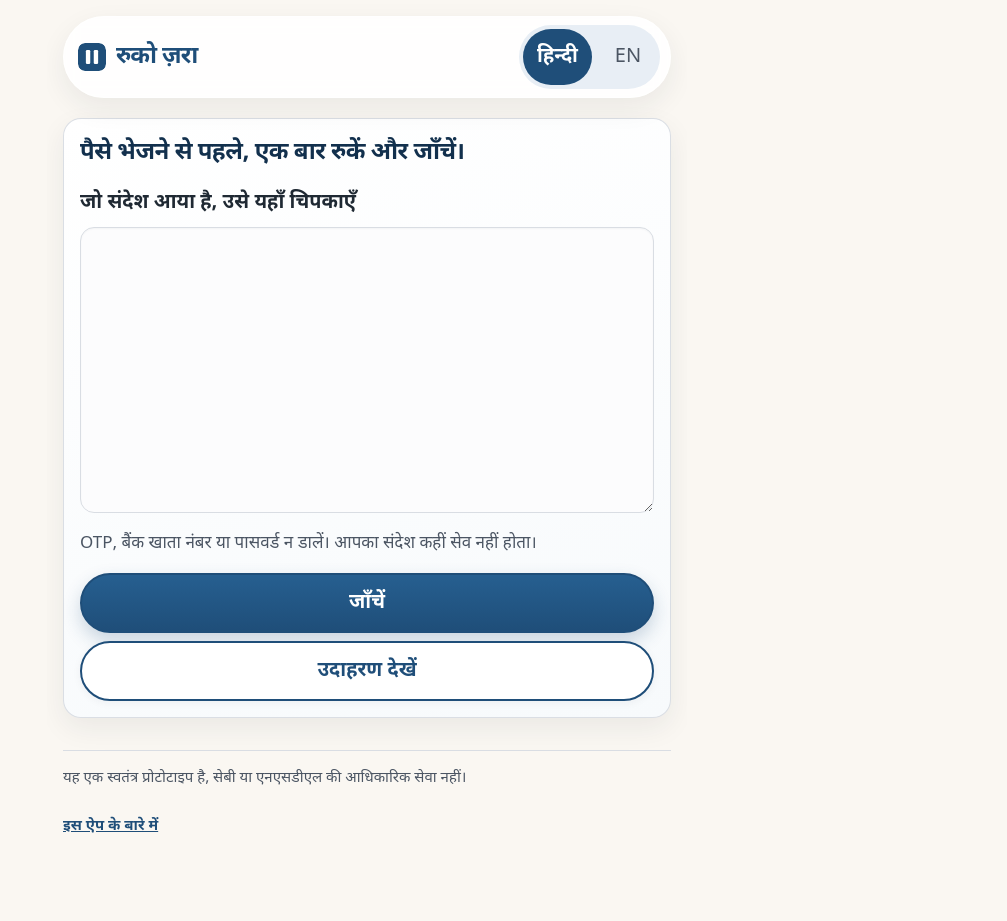
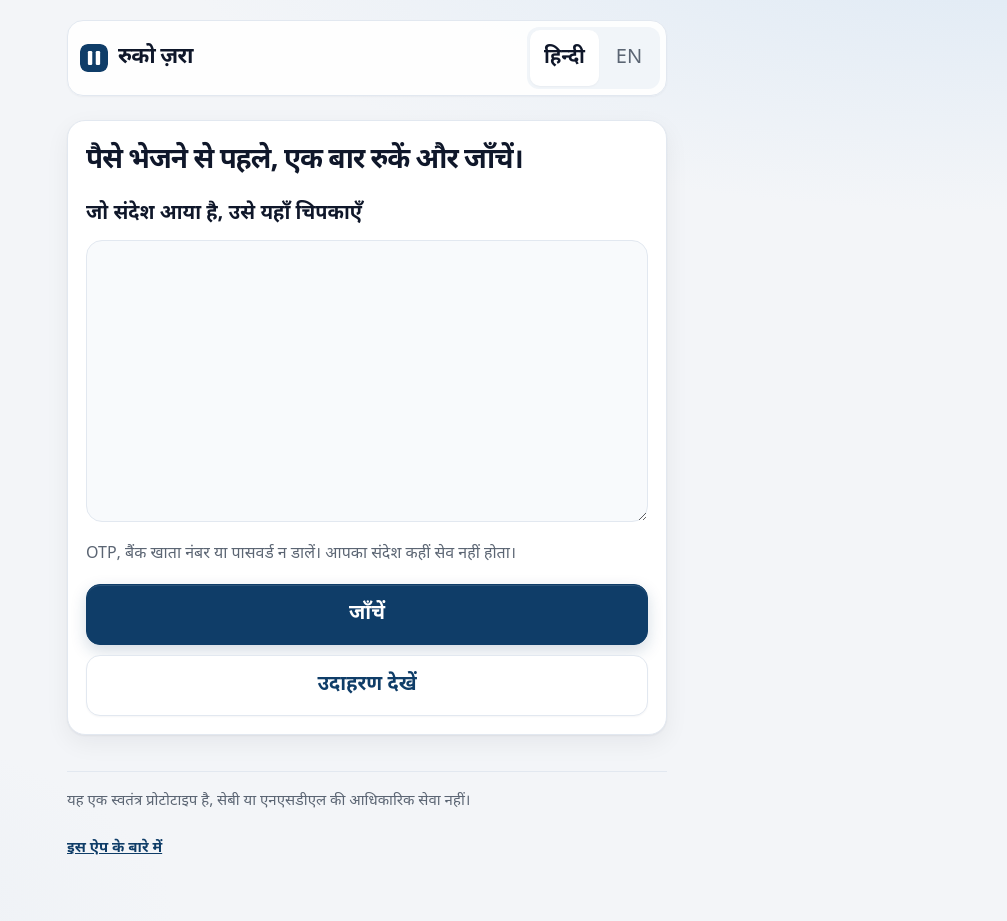
Before and after one commit to XNTOL/Ruko-Zara, a FastAPI app: page / in a window 1280 px wide. Shown: the whole page, without its empty margins (273-1280 px from the left). Before the commit the page ends 833 px from the top, so only its background shows below. Run offline with FastAPI, Linux system fonts and the light colour scheme.

Commit message:
Improved the CSS for the website.

```diff
--- a/app/static/app.css
+++ b/app/static/app.css
@@ -1,28 +1,28 @@
-/* Ruko Zara — UIUX tokens, warmer mobile-first UI. Keep under 12 KB. */
+/* Ruko Zara — modern minimal UI. Keep under 12 KB. */
 
 :root {
-  --bg: #faf7f2;
-  --text: #1f2933;
-  --muted: #4b5563;
-  --primary: #1f4e79;
+  --bg: #f3f5f8;
+  --text: #0f172a;
+  --muted: #5b6573;
+  --primary: #0f3d68;
   --primary-fg: #fff;
-  --primary-soft: #e8eef5;
-  --many-bg: #fdecea;
+  --primary-soft: #e7eef6;
+  --many-bg: #fef2f2;
   --many-bd: #b42318;
   --many-tx: #7a1710;
-  --some-bg: #fff4e0;
-  --some-bd: #b54708;
-  --some-tx: #7a2e0e;
-  --few-bg: #eaf1f8;
-  --few-bd: #1f4e79;
-  --few-tx: #12304d;
+  --some-bg: #fff7ed;
+  --some-bd: #c2410c;
+  --some-tx: #9a3412;
+  --few-bg: #eef4fa;
+  --few-bd: #0f3d68;
+  --few-tx: #0f3d68;
   --card: #ffffff;
-  --line: #d9dde3;
-  --shadow: 0 10px 28px rgba(31, 41, 51, 0.07);
-  --shadow-sm: 0 2px 8px rgba(31, 41, 51, 0.05);
+  --line: #e2e8f0;
+  --shadow: 0 1px 2px rgba(15, 23, 42, 0.05), 0 8px 24px rgba(15, 23, 42, 0.06);
+  --shadow-sm: 0 1px 2px rgba(15, 23, 42, 0.04);
   --focus: 3px solid var(--primary);
-  --radius: 14px;
-  --pad: 16px;
+  --radius: 16px;
+  --pad: 20px;
   --tap: 56px;
   --gap: 8px;
   --max: 640px;
@@ -49,21 +49,17 @@ body {
   min-height: 100vh;
   padding: max(var(--pad), env(safe-area-inset-top, 0px))
     max(var(--pad), env(safe-area-inset-right, 0px))
-    max(24px, env(safe-area-inset-bottom, 0px))
+    max(28px, env(safe-area-inset-bottom, 0px))
     max(var(--pad), env(safe-area-inset-left, 0px));
   color: var(--text);
-  font: 20px/1.6 var(--font);
+  font: 20px/1.55 var(--font);
   overflow-x: hidden;
   word-wrap: break-word;
   overflow-wrap: anywhere;
-  background-color: var(--bg);
-  background-image:
-    linear-gradient(180deg, rgba(31, 78, 121, 0.09) 0 6px, transparent 6px),
-    radial-gradient(circle at 12px 18px, rgba(31, 78, 121, 0.07) 1.5px, transparent 2px),
-    radial-gradient(110% 70% at 100% 0%, var(--few-bg) 0%, transparent 55%),
-    radial-gradient(80% 50% at 0% 100%, #f0e6da 0%, transparent 45%),
+  background:
+    radial-gradient(120% 60% at 100% -10%, #dce8f4 0%, transparent 55%),
+    radial-gradient(90% 50% at -10% 100%, #e8edf3 0%, transparent 50%),
     var(--bg);
-  background-size: auto, 24px 24px, auto, auto, auto;
 }
 
 .skip-link {
@@ -114,18 +110,17 @@ textarea:focus-visible {
   align-items: center;
   justify-content: space-between;
   gap: var(--gap);
-  margin: 0 0 1.25rem;
-  padding: 8px 10px 8px 14px;
-  border: 1px solid rgba(255, 255, 255, 0.7);
-  border-radius: 999px;
-  background: rgba(255, 255, 255, 0.88);
-  box-shadow: var(--shadow);
-  backdrop-filter: blur(8px);
+  margin: 0 0 1.5rem;
+  padding: 6px 6px 6px 12px;
+  border: 1px solid var(--line);
+  border-radius: var(--radius);
+  background: rgba(255, 255, 255, 0.92);
+  box-shadow: var(--shadow-sm);
 }
 
 .brand {
-  color: var(--primary);
-  font-size: 24px;
+  color: var(--text);
+  font-size: 22px;
   font-weight: 700;
   line-height: 1.2;
   text-decoration: none;
@@ -140,16 +135,16 @@ textarea:focus-visible {
   width: 28px;
   height: 28px;
   flex-shrink: 0;
-  border-radius: 7px;
+  border-radius: 8px;
 }
 
 .lang-switch {
   display: flex;
-  gap: var(--gap);
+  gap: 2px;
   flex-shrink: 0;
-  padding: 4px;
-  border-radius: 999px;
-  background: var(--primary-soft);
+  padding: 3px;
+  border-radius: 12px;
+  background: #f1f5f9;
 }
 
 .lang-switch a,
@@ -163,7 +158,7 @@ textarea:focus-visible {
   justify-content: center;
   padding: 8px 14px;
   border: 0;
-  border-radius: 999px;
+  border-radius: 10px;
   background: transparent;
   font: inherit;
   cursor: pointer;
@@ -173,59 +168,60 @@ textarea:focus-visible {
 
 .lang-switch a[aria-current="true"],
 .lang-switch .lang-opt[aria-current="true"] {
-  color: var(--primary-fg);
+  color: var(--text);
   font-weight: 700;
-  background: var(--primary);
+  background: #fff;
+  box-shadow: var(--shadow-sm);
 }
 
 .hero-card {
   margin: 0 0 1rem;
-  padding: 18px 16px 16px;
-  border-radius: calc(var(--radius) + 4px);
-  background: linear-gradient(165deg, #fff 0%, #f7fafc 100%);
-  border: 1px solid rgba(217, 221, 227, 0.95);
+  padding: 22px 18px 18px;
+  border-radius: calc(var(--radius) + 2px);
+  background: var(--card);
+  border: 1px solid var(--line);
   box-shadow: var(--shadow);
 }
 
 .tagline {
-  margin: 0 0 1.1rem;
-  font-size: clamp(20px, 5.2vw, 24px);
+  margin: 0 0 1.25rem;
+  font-size: clamp(22px, 5.4vw, 28px);
   font-weight: 700;
-  line-height: 1.35;
-  letter-spacing: -0.02em;
-  color: var(--few-tx);
+  line-height: 1.3;
+  letter-spacing: -0.035em;
+  color: var(--text);
 }
 
 .field-label {
   display: block;
-  margin-bottom: var(--gap);
+  margin-bottom: 10px;
   font-weight: 600;
+  color: var(--text);
 }
 
 .field {
   width: 100%;
   min-height: 11rem;
-  padding: 14px;
-  border: 1.5px solid var(--line);
+  padding: 16px;
+  border: 1px solid var(--line);
   border-radius: var(--radius);
-  background: #fcfcfd;
+  background: #f8fafc;
   color: var(--text);
   font: inherit;
   resize: vertical;
-  box-shadow: inset 0 1px 2px rgba(31, 41, 51, 0.04);
-  transition: border-color var(--ease), box-shadow var(--ease);
+  transition: border-color var(--ease), box-shadow var(--ease), background var(--ease);
 }
 
 .field:focus {
   border-color: var(--primary);
   background: #fff;
-  box-shadow: 0 0 0 4px rgba(31, 78, 121, 0.14);
+  box-shadow: 0 0 0 4px rgba(15, 61, 104, 0.12);
 }
 
 .hint {
-  margin: var(--gap) 0 1rem;
+  margin: 10px 0 1.1rem;
   color: var(--muted);
-  font-size: 17px;
+  font-size: 16px;
   line-height: 1.45;
 }
 
@@ -254,8 +251,8 @@ textarea:focus-visible {
 .actions {
   display: flex;
   flex-direction: column;
-  gap: var(--gap);
-  margin-top: 0.25rem;
+  gap: 10px;
+  margin-top: 0.15rem;
 }
 
 .btn {
@@ -265,18 +262,18 @@ textarea:focus-visible {
   gap: var(--gap);
   width: 100%;
   min-height: var(--tap);
-  padding: 12px 16px;
-  border: 2px solid var(--primary);
-  border-radius: 999px;
-  background: linear-gradient(180deg, #265f90 0%, var(--primary) 100%);
+  padding: 14px 18px;
+  border: 1px solid var(--primary);
+  border-radius: 14px;
+  background: var(--primary);
   color: var(--primary-fg);
   font: inherit;
   font-weight: 700;
   text-align: center;
   text-decoration: none;
   cursor: pointer;
-  box-shadow: 0 8px 18px rgba(31, 78, 121, 0.22);
-  transition: transform var(--ease), box-shadow var(--ease);
+  box-shadow: 0 1px 0 rgba(255, 255, 255, 0.12) inset, 0 6px 16px rgba(15, 61, 104, 0.18);
+  transition: transform var(--ease), background var(--ease), box-shadow var(--ease);
   -webkit-tap-highlight-color: transparent;
   touch-action: manipulation;
 }
@@ -289,6 +286,7 @@ textarea:focus-visible {
 .btn--secondary {
   background: #fff;
   color: var(--primary);
+  border-color: var(--line);
   box-shadow: var(--shadow-sm);
 }
 
@@ -509,38 +516,52 @@ mark {
   color: var(--text);
 }
 
-/* On desktop, tel: is not a website — disable click; dial works on phones. */
 @media (hover: hover) and (pointer: fine) {
   .report-link--call {
     pointer-events: none;
     cursor: default;
   }
+
+  .report-link--web:hover {
+    border-color: rgba(15, 61, 104, 0.35);
+    background: #fbfdff;
+  }
+
+  .btn:hover {
+    background: #134a7c;
+  }
+
+  .btn--secondary:hover,
+  .btn--ghost:hover {
+    background: #f8fafc;
+  }
 }
 
 .caveat {
-  margin: 1rem 0;
-  padding: 12px 14px;
-  border-radius: var(--radius);
-  background: rgba(255, 255, 255, 0.65);
+  margin: 1.1rem 0;
+  padding: 14px 16px;
+  border-radius: 14px;
+  background: #f8fafc;
+  border: 1px solid var(--line);
   color: var(--muted);
-  font-size: 17px;
+  font-size: 16px;
   line-height: 1.45;
 }
 
 .card-text {
   margin: 0 0 12px;
-  padding: 14px;
-  border-radius: calc(var(--radius) - 2px);
-  background: linear-gradient(180deg, var(--few-bg), #f7fafc);
-  border: 1px dashed rgba(31, 78, 121, 0.25);
+  padding: 16px;
+  border-radius: 14px;
+  background: #f8fafc;
+  border: 1px solid var(--line);
   color: var(--text);
   white-space: pre-wrap;
   word-break: break-word;
 }
 
 .site-footer {
-  margin-top: 2rem;
-  padding: 1rem 0 max(0.5rem, env(safe-area-inset-bottom, 0px));
+  margin-top: 2.25rem;
+  padding: 1.1rem 0 max(0.5rem, env(safe-area-inset-bottom, 0px));
   border-top: 1px solid var(--line);
   color: var(--muted);
   font-size: 15px;
--- a/app/templates/base.html
+++ b/app/templates/base.html
@@ -4,7 +4,7 @@
   <meta charset="utf-8">
   <meta name="viewport" content="width=device-width, initial-scale=1">
   <meta name="description" content="{{ t.tagline }}">
-  <meta name="theme-color" content="#1f4e79">
+  <meta name="theme-color" content="#0f3d68">
   <meta name="application-name" content="Ruko Zara">
   <title>{% block title %}{{ page_title | default(t.app_title) }}{% endblock %}</title>
   <link rel="icon" href="/static/favicon.svg" type="image/svg+xml">
--- a/app/templates/result.html
+++ b/app/templates/result.html
@@ -9,11 +9,11 @@
   <section class="level level--{{ level }}" data-level="{{ level }}">
     <span class="level__icon" aria-hidden="true">
       {% if level == "many" %}
-      <svg viewBox="0 0 32 32" role="img"><path fill="currentColor" d="M16 3 30 28H2L16 3z"/><text x="16" y="24" text-anchor="middle" fill="#FAF7F2" font-size="14" font-weight="700" font-family="system-ui,sans-serif">!</text></svg>
+      <svg viewBox="0 0 32 32" role="img"><path fill="currentColor" d="M16 3 30 28H2L16 3z"/><text x="16" y="24" text-anchor="middle" fill="#fff" font-size="14" font-weight="700" font-family="system-ui,sans-serif">!</text></svg>
       {% elif level == "some" %}
-      <svg viewBox="0 0 32 32" role="img"><circle cx="16" cy="16" r="14" fill="currentColor"/><text x="16" y="22" text-anchor="middle" fill="#FAF7F2" font-size="16" font-weight="700" font-family="system-ui,sans-serif">!</text></svg>
+      <svg viewBox="0 0 32 32" role="img"><circle cx="16" cy="16" r="14" fill="currentColor"/><text x="16" y="22" text-anchor="middle" fill="#fff" font-size="16" font-weight="700" font-family="system-ui,sans-serif">!</text></svg>
       {% else %}
-      <svg viewBox="0 0 32 32" role="img"><circle cx="16" cy="16" r="14" fill="currentColor"/><text x="16" y="22" text-anchor="middle" fill="#FAF7F2" font-size="16" font-weight="700" font-family="system-ui,sans-serif">i</text></svg>
+      <svg viewBox="0 0 32 32" role="img"><circle cx="16" cy="16" r="14" fill="currentColor"/><text x="16" y="22" text-anchor="middle" fill="#fff" font-size="16" font-weight="700" font-family="system-ui,sans-serif">i</text></svg>
       {% endif %}
     </span>
     <h1 class="level__title" data-i18n="level_title">{{ level_title }}</h1>
```
Also changed, not shown: other parts of app/static/app.css (+79 -68 lines), app/static/apple-touch-icon.png, app/static/favicon.png, app/static/favicon.svg, app/static/site.webmanifest.
